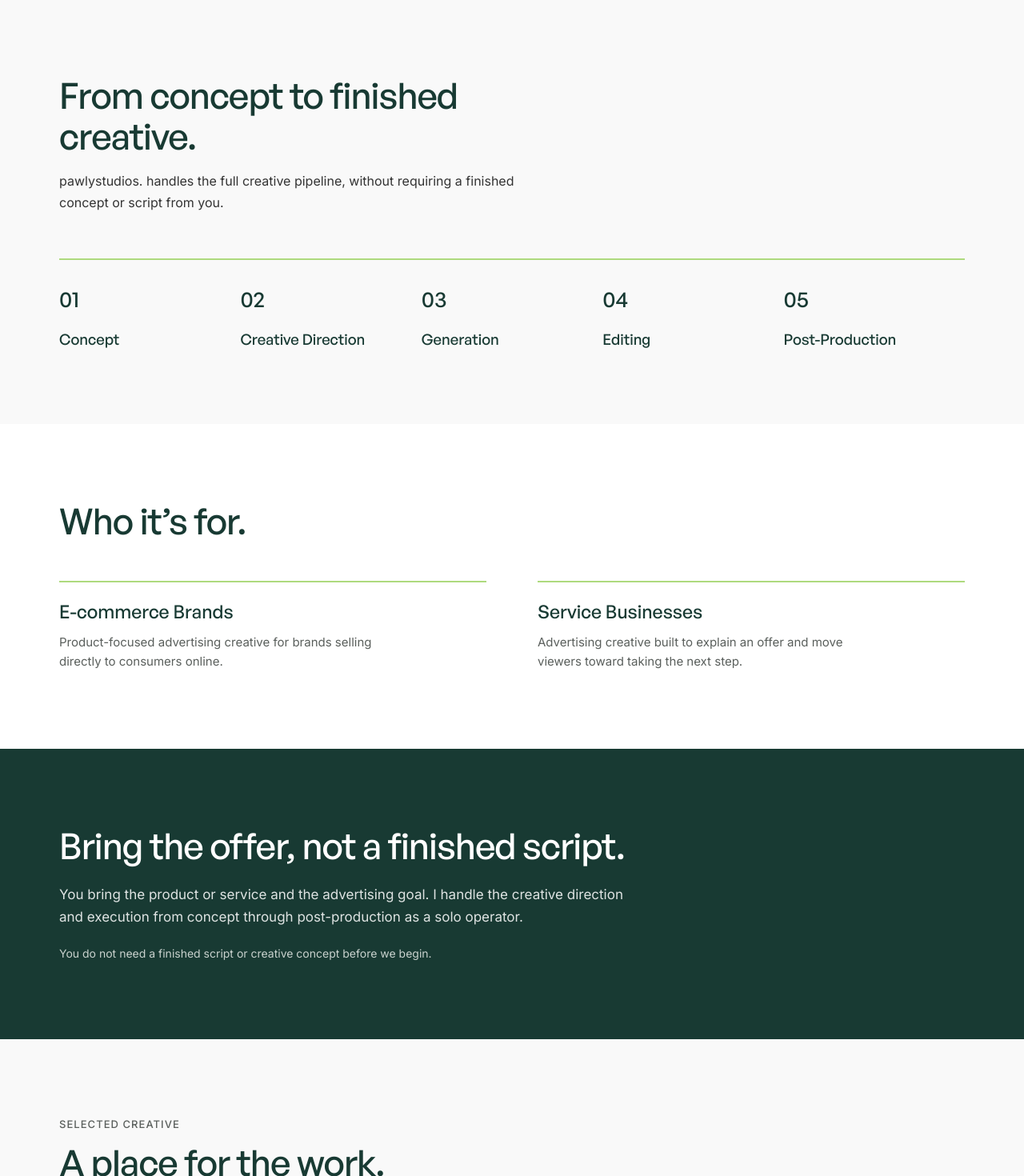
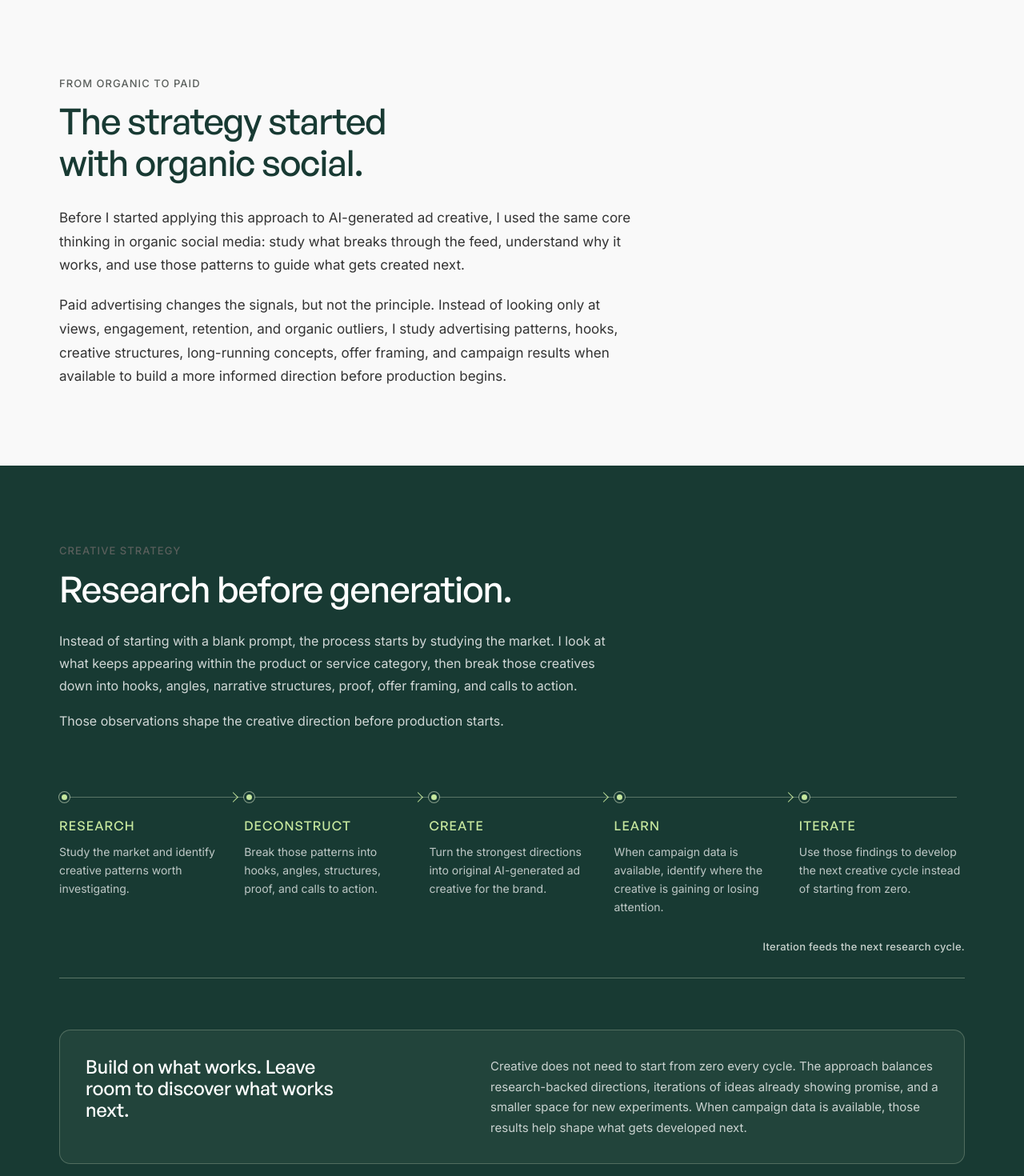
Before and after one commit to UnpopularClwn/pawlystudios., a Next.js app: page /services/ai-ad-creative in a window 1280 px wide. Shown: the part 1400-2870 px from the top of the page at 80% size. Built offline with nearby package versions, Linux system fonts and the light colour scheme; no server answers.

Commit message:
feat: add creative strategy to AI ad service

```diff
--- a/src/app/services/ai-ad-creative/page.js
+++ b/src/app/services/ai-ad-creative/page.js
@@ -1,5 +1,7 @@
 import AiAdCreativeHero from '../../../components/services/ai-ad-creative/AiAdCreativeHero.jsx'
 import CreativeTypes from '../../../components/services/ai-ad-creative/CreativeTypes.jsx'
+import OrganicToPaidSection from '../../../components/services/ai-ad-creative/OrganicToPaidSection.jsx'
+import CreativeStrategySection from '../../../components/services/ai-ad-creative/CreativeStrategySection.jsx'
 import CreativePipeline from '../../../components/services/ai-ad-creative/CreativePipeline.jsx'
 import AudienceSection from '../../../components/services/ai-ad-creative/AudienceSection.jsx'
 import WorkingTogether from '../../../components/services/ai-ad-creative/WorkingTogether.jsx'
@@ -18,6 +20,8 @@ export default function AiAdCreativePage() {
     <>
       <AiAdCreativeHero />
       <CreativeTypes />
+      <OrganicToPaidSection />
+      <CreativeStrategySection />
       <CreativePipeline />
       <AudienceSection />
       <WorkingTogether />
--- a/src/components/services/ai-ad-creative/CreativePipeline.jsx
+++ b/src/components/services/ai-ad-creative/CreativePipeline.jsx
@@ -7,9 +7,9 @@ export default function CreativePipeline() {
   return (
     <Section background="sand" className="creative-pipeline-section" aria-label="Creative pipeline" id="pipeline">
       <Reveal as="div" className="creative-pipeline-intro" preset="content">
-        <h2 className="creative-pipeline-heading">From concept to finished creative.</h2>
+        <h2 className="creative-pipeline-heading">From strategy to finished creative.</h2>
         <p className="creative-pipeline-lead">
-          pawlystudios. handles the full creative pipeline, without requiring a finished concept or script from you.
+          Strategy decides which direction is worth producing. Production turns that direction into finished creative.
         </p>
       </Reveal>
 
@@ -21,11 +21,12 @@ export default function CreativePipeline() {
         y={16}
       >
         {creativePipeline.map((step, index) => (
-          <li className="creative-pipeline-step" key={step}>
+          <li className="creative-pipeline-step" key={step.title}>
             <span className="creative-pipeline-node" aria-hidden="true">
               {String(index + 1).padStart(2, '0')}
             </span>
-            <h3 className="creative-pipeline-title">{step}</h3>
+            <h3 className="creative-pipeline-title">{step.title}</h3>
+            <p className="creative-pipeline-description">{step.description}</p>
           </li>
         ))}
       </Reveal>
--- /dev/null
+++ b/src/components/services/ai-ad-creative/CreativeStrategySection.css
@@ -0,0 +1,169 @@
+.creative-strategy-intro {
+  max-width: 780px;
+  margin-bottom: 64px;
+}
+
+.creative-strategy-heading {
+  margin-bottom: 24px;
+}
+
+.creative-strategy-intro p:not(.section-eyebrow) {
+  max-width: 68ch;
+  color: rgba(255, 255, 255, 0.8);
+  font-size: 16px;
+  line-height: 1.75;
+}
+
+.creative-strategy-intro p + p {
+  margin-top: 16px;
+}
+
+.creative-strategy-loop-frame {
+  position: relative;
+  padding: 8px 0 28px;
+  border-bottom: 1px solid rgba(230, 243, 212, 0.32);
+}
+
+.creative-strategy-loop {
+  position: relative;
+  display: grid;
+  grid-template-columns: repeat(5, minmax(0, 1fr));
+  gap: 24px;
+  list-style: none;
+}
+
+.creative-strategy-loop::before {
+  content: '';
+  position: absolute;
+  top: 9px;
+  left: 10px;
+  right: 10px;
+  height: 1px;
+  background: rgba(230, 243, 212, 0.32);
+}
+
+.creative-strategy-step {
+  position: relative;
+  min-width: 0;
+  padding-top: 36px;
+}
+
+.creative-strategy-step:not(:last-child)::after {
+  content: '';
+  position: absolute;
+  top: 5px;
+  right: -15px;
+  width: 8px;
+  height: 8px;
+  border-top: 1px solid var(--color-lime);
+  border-right: 1px solid var(--color-lime);
+  transform: rotate(45deg);
+}
+
+.creative-strategy-node {
+  position: absolute;
+  top: 3px;
+  left: 0;
+  width: 13px;
+  height: 13px;
+  border: 3px solid var(--color-pine);
+  border-radius: 50%;
+  background: var(--color-lime);
+  box-shadow: 0 0 0 1px rgba(230, 243, 212, 0.55);
+}
+
+.creative-strategy-step h3 {
+  margin-bottom: 12px;
+  color: var(--color-lime);
+  font-size: 16px;
+  text-transform: uppercase;
+  letter-spacing: 0.07em;
+}
+
+.creative-strategy-step p {
+  color: rgba(255, 255, 255, 0.72);
+  font-size: 14px;
+  line-height: 1.65;
+}
+
+.creative-strategy-return {
+  margin: 28px 0 0 auto;
+  color: var(--color-sage);
+  font-size: 13px;
+  font-weight: var(--weight-body-medium);
+  letter-spacing: 0.02em;
+  text-align: right;
+}
+
+.creative-strategy-principle {
+  display: grid;
+  grid-template-columns: minmax(0, 0.9fr) minmax(0, 1.1fr);
+  gap: 48px;
+  align-items: start;
+  margin-top: 64px;
+  padding: 32px;
+  border: 1px solid rgba(230, 243, 212, 0.24);
+  border-radius: var(--radius-md);
+  background: rgba(230, 243, 212, 0.05);
+}
+
+.creative-strategy-principle h3 {
+  max-width: 24ch;
+  font-size: clamp(1.25rem, 1.1rem + 0.45vw, 1.5rem);
+}
+
+.creative-strategy-principle p {
+  color: rgba(255, 255, 255, 0.76);
+  font-size: 15px;
+  line-height: 1.7;
+}
+
+@media (max-width: 960px) {
+  .creative-strategy-loop {
+    grid-template-columns: 1fr;
+    gap: 32px;
+  }
+
+  .creative-strategy-loop::before {
+    top: 8px;
+    bottom: 8px;
+    left: 6px;
+    right: auto;
+    width: 1px;
+    height: auto;
+  }
+
+  .creative-strategy-step {
+    padding: 0 0 0 36px;
+  }
+
+  .creative-strategy-step:not(:last-child)::after {
+    top: auto;
+    bottom: -21px;
+    left: 2px;
+    right: auto;
+    transform: rotate(135deg);
+  }
+
+  .creative-strategy-node {
+    top: 3px;
+    left: 0;
+  }
+
+  .creative-strategy-return {
+    text-align: left;
+  }
+}
+
+@media (max-width: 720px) {
+  .creative-strategy-intro {
+    margin-bottom: 48px;
+  }
+
+  .creative-strategy-principle {
+    grid-template-columns: 1fr;
+    gap: 20px;
+    margin-top: 48px;
+    padding: 24px 20px;
+  }
+}
--- /dev/null
+++ b/src/components/services/ai-ad-creative/CreativeStrategySection.jsx
@@ -0,0 +1,74 @@
+import Section from '../../shared/Section.jsx'
+import SectionEyebrow from '../../shared/SectionEyebrow.jsx'
+import Reveal from '../../shared/Reveal.jsx'
+import './CreativeStrategySection.css'
+
+const strategyLoop = [
+  {
+    label: 'Research',
+    description: 'Study the market and identify creative patterns worth investigating.',
+  },
+  {
+    label: 'Deconstruct',
+    description: 'Break those patterns into hooks, angles, structures, proof, and calls to action.',
+  },
+  {
+    label: 'Create',
+    description: 'Turn the strongest directions into original AI-generated ad creative for the brand.',
+  },
+  {
+    label: 'Learn',
+    description: 'When campaign data is available, identify where the creative is gaining or losing attention.',
+  },
+  {
+    label: 'Iterate',
+    description: 'Use those findings to develop the next creative cycle instead of starting from zero.',
+  },
+]
+
+export default function CreativeStrategySection() {
+  return (
+    <Section background="pine" className="creative-strategy-section" aria-labelledby="creative-strategy-heading">
+      <Reveal as="div" className="creative-strategy-intro" preset="content">
+        <SectionEyebrow>Creative Strategy</SectionEyebrow>
+        <h2 id="creative-strategy-heading" className="creative-strategy-heading">
+          Research before generation.
+        </h2>
+        <p>
+          Instead of starting with a blank prompt, the process starts by studying the market. I look at what keeps
+          appearing within the product or service category, then break those creatives down into hooks, angles,
+          narrative structures, proof, offer framing, and calls to action.
+        </p>
+        <p>Those observations shape the creative direction before production starts.</p>
+      </Reveal>
+
+      <div className="creative-strategy-loop-frame">
+        <Reveal
+          as="ol"
+          className="creative-strategy-loop"
+          selector=":scope > .creative-strategy-step"
+          preset="content"
+          y={14}
+        >
+          {strategyLoop.map((step) => (
+            <li className="creative-strategy-step" key={step.label}>
+              <span className="creative-strategy-node" aria-hidden="true" />
+              <h3>{step.label}</h3>
+              <p>{step.description}</p>
+            </li>
+          ))}
+        </Reveal>
+        <p className="creative-strategy-return">Iteration feeds the next research cycle.</p>
+      </div>
+
+      <Reveal as="div" className="creative-strategy-principle" preset="content" y={14}>
+        <h3>Build on what works. Leave room to discover what works next.</h3>
+        <p>
+          Creative does not need to start from zero every cycle. The approach balances research-backed directions,
+          iterations of ideas already showing promise, and a smaller space for new experiments. When campaign data
+          is available, those results help shape what gets developed next.
+        </p>
+      </Reveal>
+    </Section>
+  )
+}
--- /dev/null
+++ b/src/components/services/ai-ad-creative/OrganicToPaidSection.css
@@ -0,0 +1,20 @@
+.organic-to-paid-copy {
+  max-width: 780px;
+}
+
+.organic-to-paid-heading {
+  max-width: 17ch;
+  margin-bottom: 28px;
+  text-wrap: balance;
+}
+
+.organic-to-paid-copy p:not(.section-eyebrow) {
+  max-width: 68ch;
+  color: var(--text-body);
+  font-size: clamp(1rem, 0.95rem + 0.18vw, 1.0625rem);
+  line-height: 1.75;
+}
+
+.organic-to-paid-copy p + p {
+  margin-top: 20px;
+}
--- /dev/null
+++ b/src/components/services/ai-ad-creative/OrganicToPaidSection.jsx
@@ -0,0 +1,28 @@
+import Section from '../../shared/Section.jsx'
+import SectionEyebrow from '../../shared/SectionEyebrow.jsx'
+import Reveal from '../../shared/Reveal.jsx'
+import './OrganicToPaidSection.css'
+
+export default function OrganicToPaidSection() {
+  return (
+    <Section background="sand" className="organic-to-paid-section" aria-labelledby="organic-to-paid-heading">
+      <Reveal as="div" className="organic-to-paid-copy" preset="content">
+        <SectionEyebrow>From Organic to Paid</SectionEyebrow>
+        <h2 id="organic-to-paid-heading" className="organic-to-paid-heading">
+          The strategy started with organic social.
+        </h2>
+        <p>
+          Before I started applying this approach to AI-generated ad creative, I used the same core thinking in
+          organic social media: study what breaks through the feed, understand why it works, and use those patterns
+          to guide what gets created next.
+        </p>
+        <p>
+          Paid advertising changes the signals, but not the principle. Instead of looking only at views, engagement,
+          retention, and organic outliers, I study advertising patterns, hooks, creative structures, long-running
+          concepts, offer framing, and campaign results when available to build a more informed direction before
+          production begins.
+        </p>
+      </Reveal>
+    </Section>
+  )
+}
--- a/src/data/ai-ad-creative.js
+++ b/src/data/ai-ad-creative.js
@@ -27,7 +27,28 @@ export const creativeTypes = [
   },
 ]
 
-export const creativePipeline = ['Concept', 'Creative Direction', 'Generation', 'Editing', 'Post-Production']
+export const creativePipeline = [
+  {
+    title: 'Concept',
+    description: 'Turn the selected direction into an ad concept built around the offer.',
+  },
+  {
+    title: 'Creative Direction',
+    description: 'Define the hook, narrative, visual approach, and overall direction.',
+  },
+  {
+    title: 'Generation',
+    description: 'Produce the visual or video elements using the appropriate AI workflow.',
+  },
+  {
+    title: 'Editing',
+    description: 'Shape the generated material into cohesive advertising creative.',
+  },
+  {
+    title: 'Post-Production',
+    description: 'Finish the piece and prepare the creative for delivery.',
+  },
+]
 
 export const adAudiences = [
   {
@@ -43,8 +64,8 @@ export const adAudiences = [
 export const workingTogether = {
   heading: 'Bring the offer, not a finished script.',
   lead:
-    'You bring the product or service and the advertising goal. I handle the creative direction and execution from concept through post-production as a solo operator.',
-  note: 'You do not need a finished script or creative concept before we begin.',
+    'You bring the product or service and what you’re trying to promote. I handle the research, creative direction, and production from there.',
+  note: 'You don’t need to arrive with a finished script, hook, or ad concept. The work stays directly with me as a solo operator.',
 }
 
 export const portfolio = {
```
Also changed, not shown: src/components/services/ai-ad-creative/CreativePipeline.css (+8 -0 lines).
